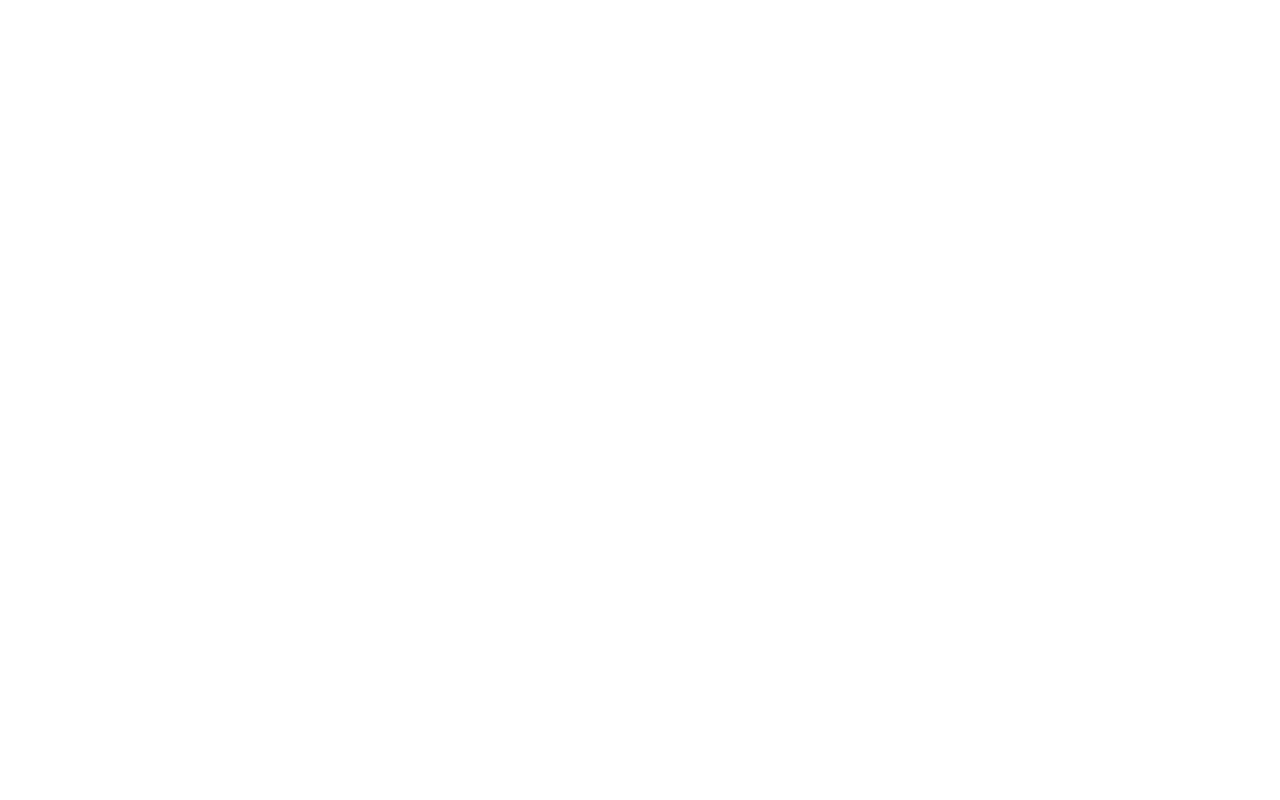
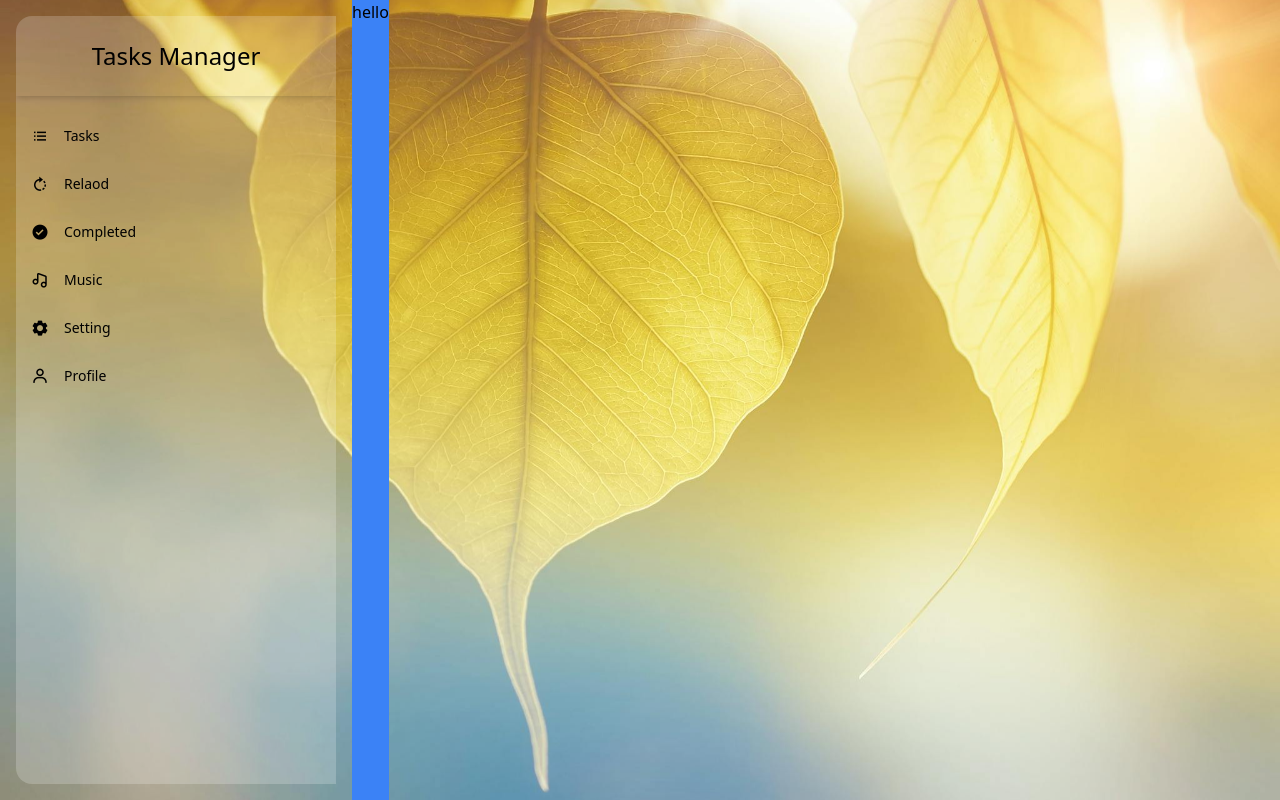
Before and after one commit to wee7zzy/App-manage-focus, a plain HTML site: page index.html in a window 1280 px wide. Drawn offline with nearby package versions, Linux system fonts and the light colour scheme.

Commit message:
ajout d'une image background avec un code taillwind pour le menu

```diff
--- a/index.html
+++ b/index.html
@@ -3,9 +3,77 @@
 <head>
     <meta charset="UTF-8">
     <meta name="viewport" content="width=device-width, initial-scale=1.0">
+    <script src="https://cdn.tailwindcss.com"></script>
+    <link rel="stylesheet" href="https://unpkg.com/boxicons@2.0.7/css/boxicons.min.css" />
     <title>Document</title>
 </head>
-<body>
+
+
+<body class="bg-cover bg-no-repeat min-h-screen bg-center flex flex-row" id="bodyP" style="background-image: url(image/pexels-neosiam-676578.jpg);">
+
+     <!-- sidebar -->
+
+     <div class="flex flex-col w-80 bg-white/20 rounded-l-2xl overflow-hidden m-4">
+        <div class="flex items-center justify-center h-20 shadow-md">
+            <h1 class="text-2xl  text-black">Tasks Manager</h1>
+        </div>
+        <ul class="flex flex-col py-4">
+            <li>
+                <a href="#"
+                    class="flex flex-row items-center h-12 transform hover:translate-x-2 transition-transform ease-in duration-200 text-black hover:text-gray-800">
+                    <span class="inline-flex items-center justify-center h-12 w-12 text-lg text-white-400"><i
+                            class="bx bx-list-ul"></i></span>
+                    <span class="text-sm font-medium">Tasks</span>
+                </a>
+            </li>
+            <li>
+                <a href="#"
+                    class="flex flex-row items-center h-12 transform hover:translate-x-2 transition-transform ease-in duration-200 text-black hover:text-gray-800">
+                    <span class="inline-flex items-center justify-center h-12 w-12 text-lg text-white-400"><i
+                            class="bx bx-rotate-right"></i></span>
+                    <span class="text-sm font-medium">Relaod</span>
+                </a>
+            </li>
+            <li>
+                <a href="#"
+                    class="flex flex-row items-center h-12 transform hover:translate-x-2 transition-transform ease-in duration-200 text-black hover:text-gray-800">
+                    <span class="inline-flex items-center justify-center h-12 w-12 text-lg text-white-400"><i
+                            class="bx bxs-check-circle"></i></span>
+                    <span class="text-sm font-medium">Completed</span>
+                </a>
+            </li>
+            <li>
+                <a href="#"
+                    class="flex flex-row items-center h-12 transform hover:translate-x-2 transition-transform ease-in duration-200 text-black hover:text-gray-800">
+                    <span class="inline-flex items-center justify-center h-12 w-12 text-lg text-white-400"><i
+                            class="bx bx-music"></i></span>
+                    <span class="text-sm font-medium">Music</span>
+                </a>
+            </li>
+            <li>
+                <a href="#"
+                    class="flex flex-row items-center h-12 transform hover:translate-x-2 transition-transform ease-in duration-200 text-black hover:text-gray-800">
+                    <span class="inline-flex items-center justify-center h-12 w-12 text-lg text-white-400"><i
+                            class="bx bxs-cog"></i></span>
+                    <span class="text-sm font-medium">Setting</span>
+                </a>
+            </li>
+            <li>
+                <a href="#"
+                    class="flex flex-row items-center h-12 transform hover:translate-x-2 transition-transform ease-in duration-200 text-black hover:text-gray-800">
+                    <span class="inline-flex items-center justify-center h-12 w-12 text-lg text-white-400"><i
+                            class="bx bx-user"></i></span>
+                    <span class="text-sm font-medium">Profile</span>
+                </a>
+            </li>
+        </ul>
+    </div>
+
+    <main class="bg-blue-500">
+
+        <h1>hello</h1>
+
+    </main>
 
 </body>
 </html>
```
